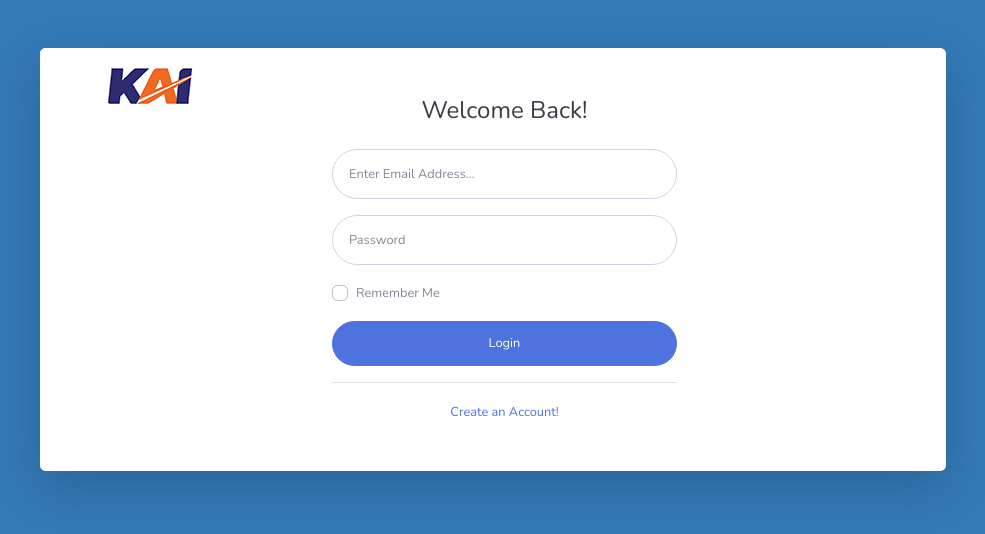
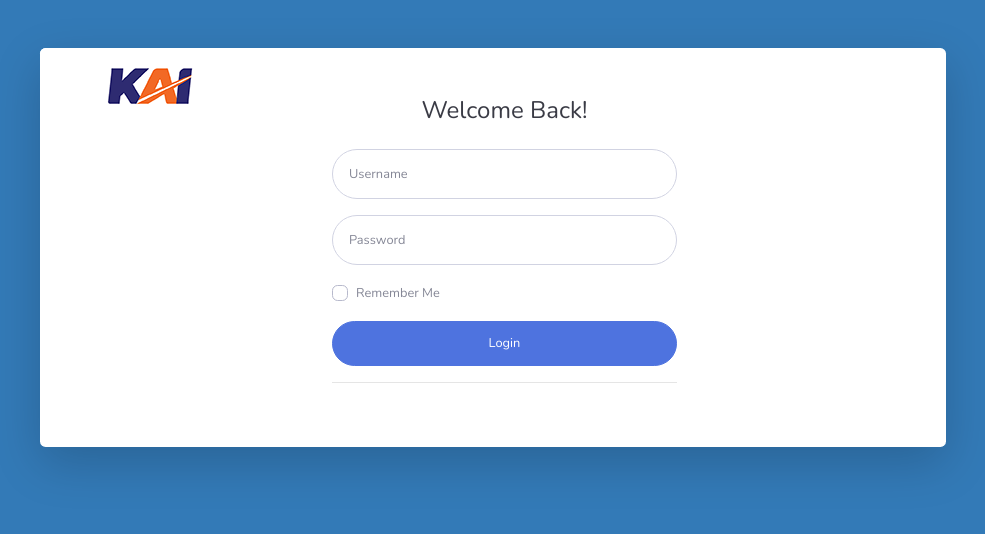
Before and after one commit to harisfariyano/AI-dropoff-zone, a Flask app: page / in a window 1280 px wide. Shown: the top 534 px of the page, without its empty margins (147-1132 px from the left). Run offline with Flask 3, Linux system fonts and the light colour scheme; some libraries are stand-ins or nearby versions.

Commit message:
Update form login

```diff
--- a/templates/Index.html
+++ b/templates/Index.html
@@ -30,12 +30,12 @@
                                     </div>
                                     <form class="user" method="POST" action="{{ url_for('login') }}">
                                         <div class="form-group">
-                                            <input type="email" class="form-control form-control-user" name="email"
-                                                placeholder="Enter Email Address...">
+                                            <input type="text" class="form-control form-control-user" name="username"
+                                                placeholder="Username" required>
                                         </div>
                                         <div class="form-group">
                                             <input type="password" class="form-control form-control-user"
-                                                name="password" placeholder="Password">
+                                                name="password" placeholder="Password" required>
                                         </div>
                                         <div class="form-group">
                                             <div class="custom-control custom-checkbox small">
@@ -49,9 +49,6 @@
                                         </button>
                                     </form>
                                     <hr>
-                                    <div class="text-center">
-                                        <a class="small" href="{{ url_for('register') }}">Create an Account!</a>
-                                    </div>
                                 </div>
                             </div>
                         </div>
@@ -65,5 +62,4 @@
     <script src="../static/vendor/jquery-easing/jquery.easing.min.js"></script>
     <script src="../static/js/sb-admin-2.min.js"></script>
 </body>
-
 </html>
```
